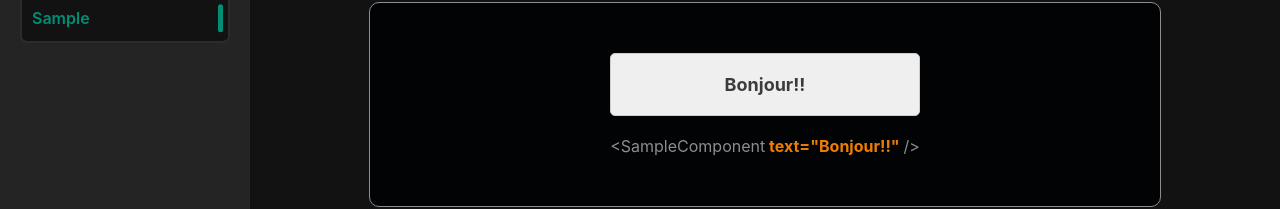
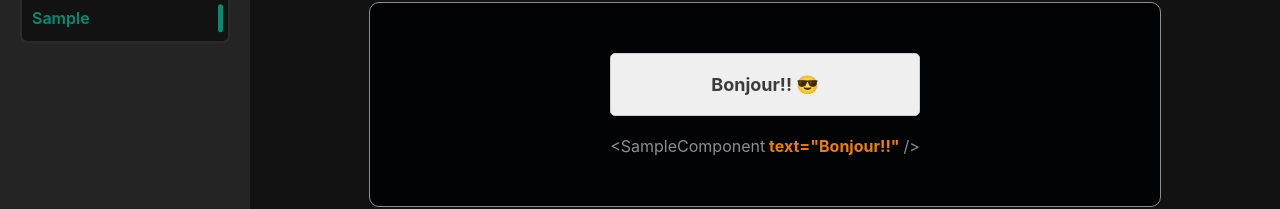
Before and after one commit to yel446/remote-library-react-template, a React app: page /sample in a window 1280 px wide. Shown: the part 157-366 px from the top of the page. Built offline with nearby package versions, Linux system fonts and the light colour scheme; no server answers.

Commit message:
😎 i'm cool

```diff
--- a/src/components/SampleComponent/SampleComponent.tsx
+++ b/src/components/SampleComponent/SampleComponent.tsx
@@ -7,7 +7,7 @@ type TSAmple = {
 const SampleComponent: React.FC<TSAmple> = ({ text }) => {
   return (
     <SampleComponentContainer>
-      {!!text ? <p> {text} </p> : <p> ... Aucun texte en props ... </p>}
+      {!!text ? <p> {text} 😎 </p> : <p> ... Aucun texte en props ... </p>}
     </SampleComponentContainer>
   );
 };
```
